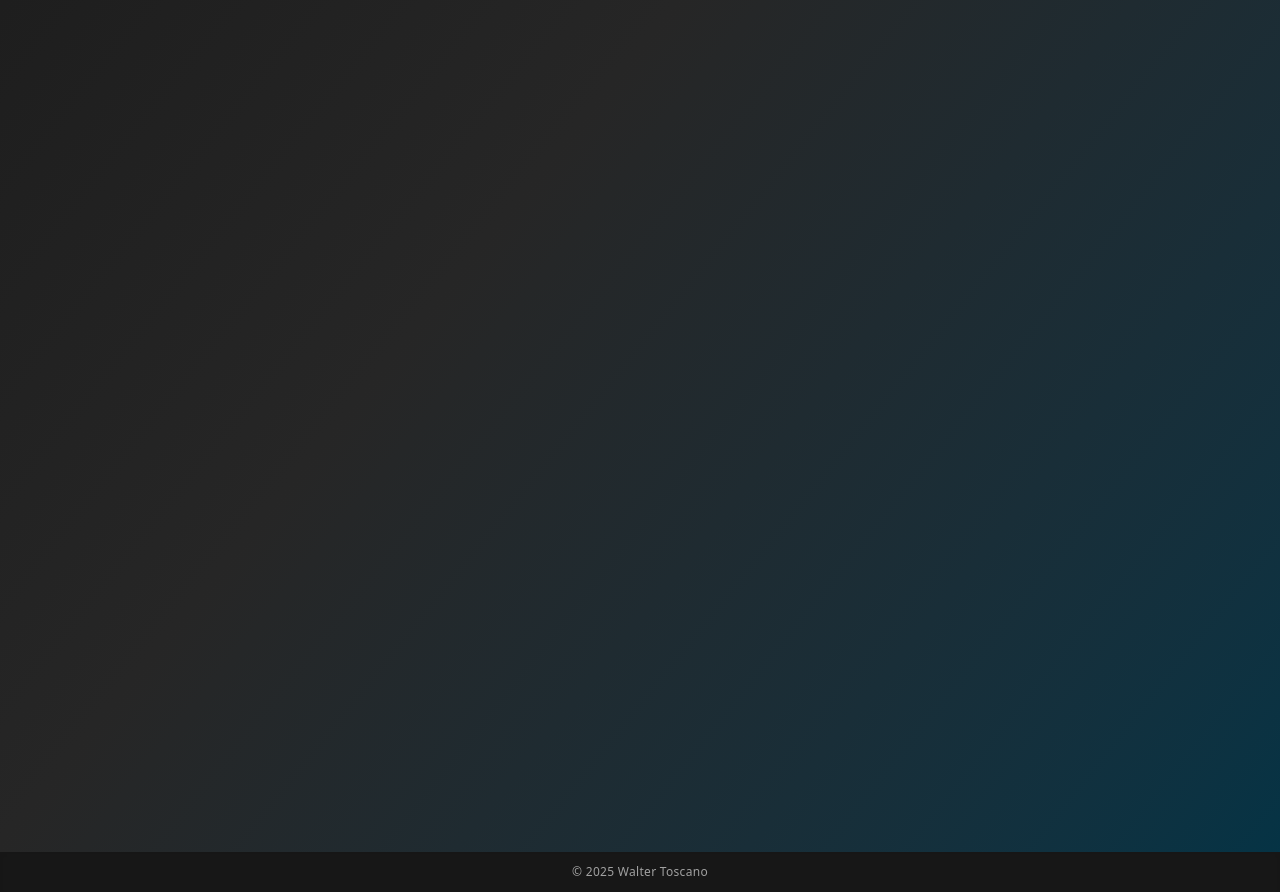
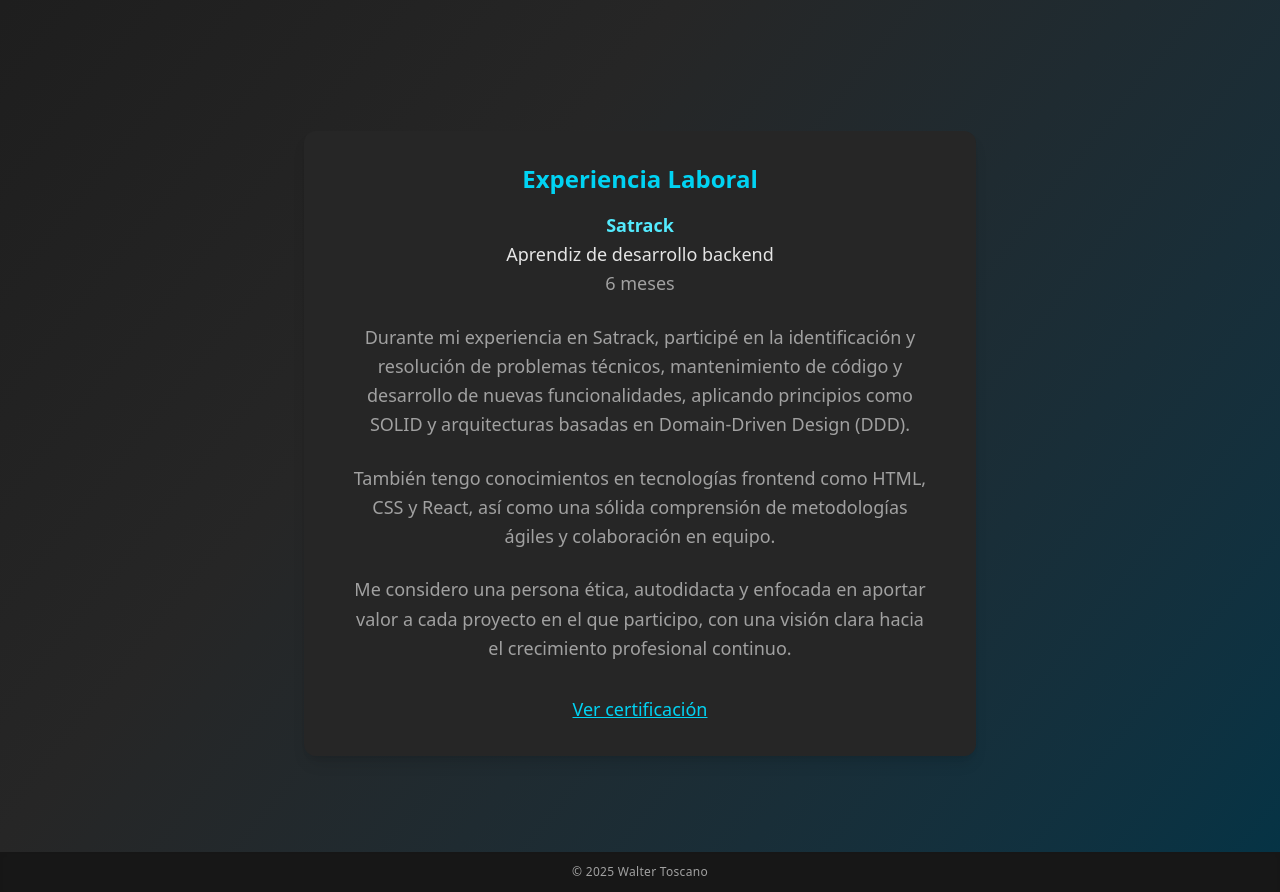
Before and after one commit to ALECRAFT-BOT/personal-proyect, a plain HTML site: page index.html in a window 1280 px wide. Shown: the part 820-1712 px from the top of the page. Drawn offline with nearby package versions, Linux system fonts and the light colour scheme; the site is published under a folder, as on GitHub Pages, so addresses that start at the root find nothing.

Commit message:
Ajustes manuales en index.html

```diff
--- a/index.html
+++ b/index.html
@@ -5,7 +5,7 @@
   <meta name="viewport" content="width=device-width, initial-scale=1.0"/>
   <title>proyecto personal</title>
   <script src="https://cdn.jsdelivr.net/npm/@tailwindcss/browser@4"></script>
-  <script src="/js/index.js"></script>
+  <script src="./js/index.js"></script>
 </head>
 <body class="bg-neutral-950 text-neutral-100">
     <div class="min-h-screen flex flex-col">
@@ -55,10 +55,6 @@
             </div>
         </main>
         <footer class="bg-neutral-900 text-neutral-400 text-center h-10 flex items-center justify-center text-xs mt-auto shadow-inner">
-    <script>
-      // Mostrar experiencia laboral si el hash está presente al cargar o al hacer scroll
-
-    </script>
             <span class="tracking-wide">&copy; 2025 Walter Toscano</span>
         </footer>
     </div>
```
